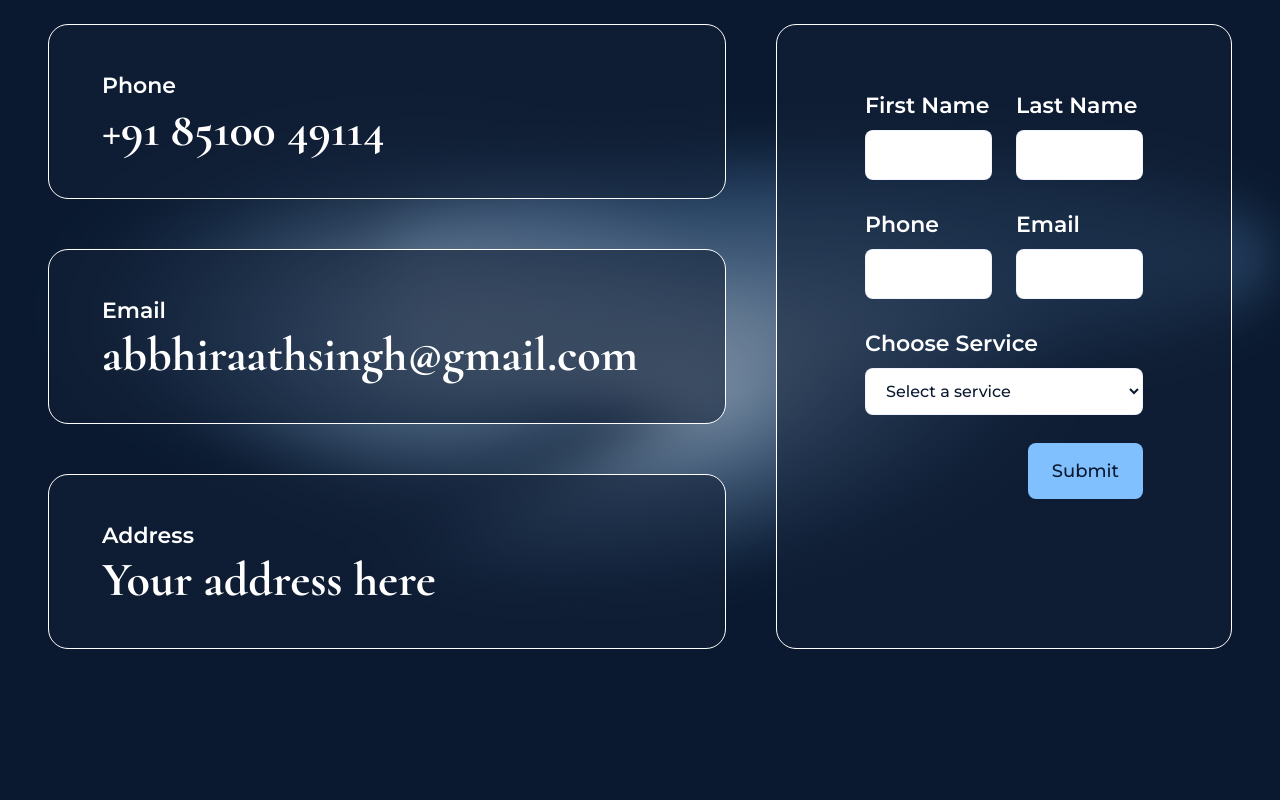
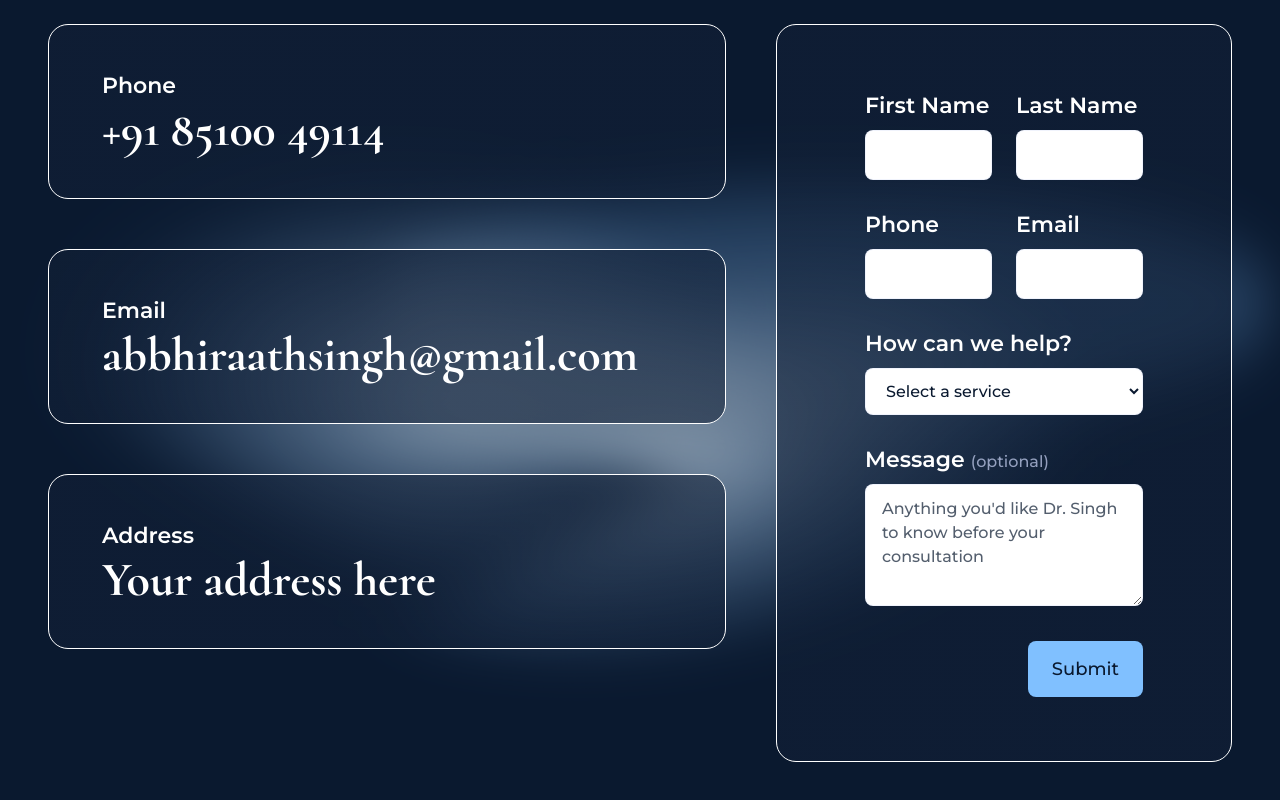
Before and after one commit to ayurshuddhiwellness-main/Numerology-main, a Next.js app: page /contact in a window 1280 px wide. Shown: the part 892-1692 px from the top of the page. Built offline with nearby package versions, Linux system fonts and the light colour scheme.

Commit message:
Improved consultations, removed prices, added enquiry, improved contact us page

```diff
--- a/src/components/BookingForm.tsx
+++ b/src/components/BookingForm.tsx
@@ -14,7 +14,8 @@ import { buttonClass } from "./ui";
 */
 
 const NOT_SURE = "Not sure, help me choose";
-const planOptions = plans.map((p) => `${p.name} (${p.price})`);
+const SOMETHING_ELSE = "Something else";
+const planOptions = plans.map((p) => p.name);
 const options = [...services.map((s) => s.title), ...programs, ...planOptions];
 
 const field =
@@ -42,8 +43,9 @@ export default function BookingForm({ defaultService = "" }: { defaultService?:
       `Email: ${d.get("email")}`,
       `Service: ${d.get("service")}`,
       ...(d.has("topic") ? [`Topic: ${d.get("topic") || NOT_SURE}`] : []),
+      ...(d.get("message") ? ["", `Message: ${d.get("message")}`] : []),
     ].join("\n");
-    const subject = `Consultation request: ${d.get("service")}`;
+    const subject = d.get("service") === SOMETHING_ELSE ? "Enquiry from the website" : `Consultation request: ${d.get("service")}`;
     window.location.href = `mailto:${site.contact.email}?subject=${encodeURIComponent(subject)}&body=${encodeURIComponent(body)}`;
     setSent(true);
   }
@@ -67,7 +69,7 @@ export default function BookingForm({ defaultService = "" }: { defaultService?:
         <input name="email" type="email" required autoComplete="email" className={field} />
       </label>
       <label className="block sm:col-span-2">
-        <span className={labelCls}>Choose Service</span>
+        <span className={labelCls}>How can we help?</span>
         <select
           name="service"
           required
@@ -102,6 +104,10 @@ export default function BookingForm({ defaultService = "" }: { defaultService?:
               </option>
             ))}
           </optgroup>
+          <optgroup label="Other">
+            <option value={NOT_SURE}>{NOT_SURE}</option>
+            <option value={SOMETHING_ELSE}>{SOMETHING_ELSE}</option>
+          </optgroup>
         </select>
       </label>
       {topics && (
@@ -117,6 +123,23 @@ export default function BookingForm({ defaultService = "" }: { defaultService?:
           </select>
         </label>
       )}
+      <label className="block sm:col-span-2">
+        <span className={labelCls}>
+          Message{" "}
+          {service !== SOMETHING_ELSE && <span className="text-base font-medium text-cream/70">(optional)</span>}
+        </span>
+        <textarea
+          name="message"
+          rows={4}
+          required={service === SOMETHING_ELSE}
+          placeholder={
+            service === SOMETHING_ELSE
+              ? "Tell us what you'd like to get in touch about"
+              : "Anything you'd like Dr. Singh to know before your consultation"
+          }
+          className={`${field} resize-y`}
+        />
+      </label>
       <div className="flex flex-wrap items-center justify-end gap-4 sm:col-span-2">
         {sent && (
           <p role="status" className="text-base text-sky-soft">
--- a/src/components/Sections2.tsx
+++ b/src/components/Sections2.tsx
@@ -76,13 +76,16 @@ export function Pricing() {
                   <li key={f}>{f}</li>
                 ))}
               </ul>
-              <p className="mt-10 gold-text font-display text-6xl font-bold italic">{p.price}</p>
-              <Button href={`/contact?plan=${encodeURIComponent(p.name)}#book`} variant="book" className="mt-10">
-                Book Now
+              <p className="mt-10 text-base text-sky-soft lg:text-xl">Contact for pricing</p>
+              <Button href={`/contact?plan=${encodeURIComponent(p.name)}#book`} variant="outline" className="mt-8">
+                Enquire
               </Button>
             </article>
           ))}
         </div>
+        <Button href="/consultations" variant="outline" className="mt-12 lg:mt-16">
+          View All Consultations
+        </Button>
       </Container>
     </section>
   );
--- a/src/content/site.ts
+++ b/src/content/site.ts
@@ -256,25 +256,23 @@ export const experts = [
 
 /* ---------------- Consultations ---------------- */
 
-// TODO: confirm prices with Dr. Singh
+// Prices are not final, so none are shown: every plan is "on enquiry".
+// TODO: add a `price` to each plan once Dr. Singh confirms them.
 export const plans = [
   {
     name: "Name Analysis",
     tier: "Quick Reading",
-    price: "₹1,100",
     features: ["Analysis of your name and its number", "Your lucky numbers, colours and days", "Written report on WhatsApp or email"],
   },
   {
     name: "Personal Report",
     tier: "Most Chosen",
-    price: "₹2,100",
     popular: true,
     features: ["Everything in Name Analysis", "Full birth date and name reading", "30-minute call with Dr. Singh"],
   },
   {
     name: "Complete Guidance",
     tier: "Premium Consultation",
-    price: "₹5,100",
     features: ["Everything in Personal Report", "Name correction and signature advice", "A follow-up session within 3 months"],
   },
 ];
```
